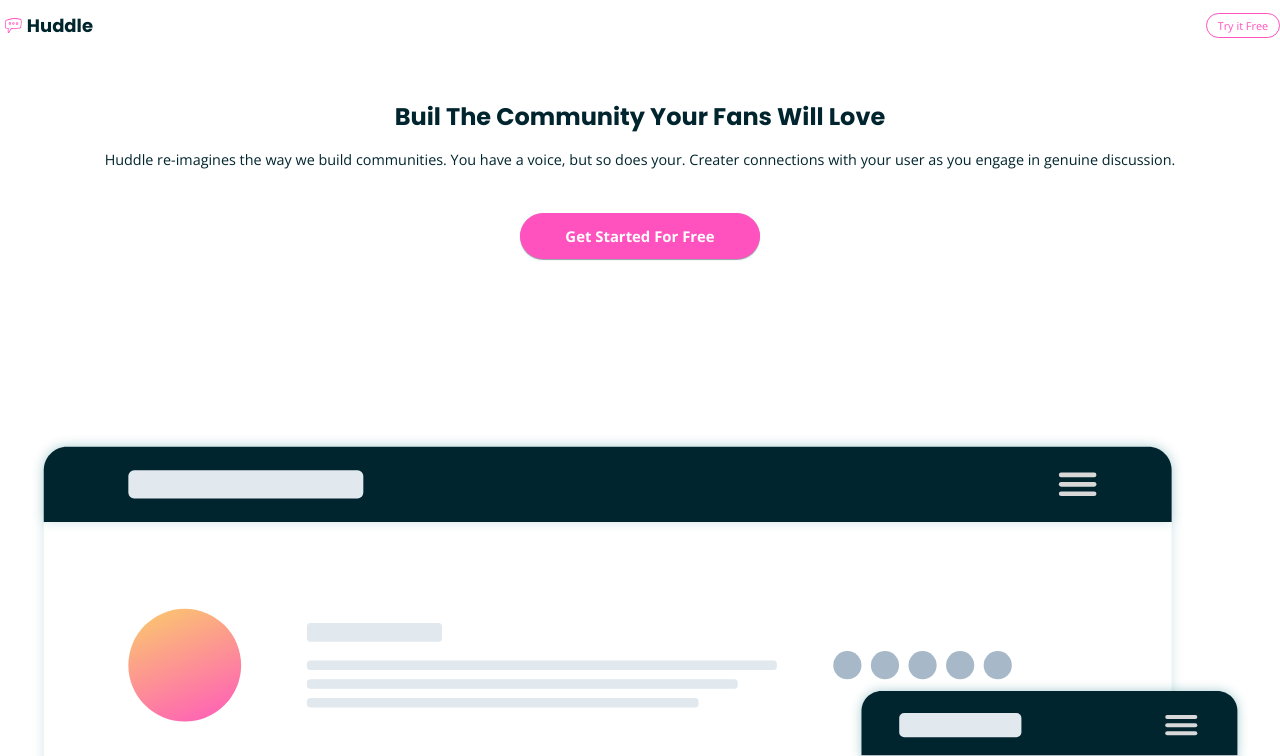
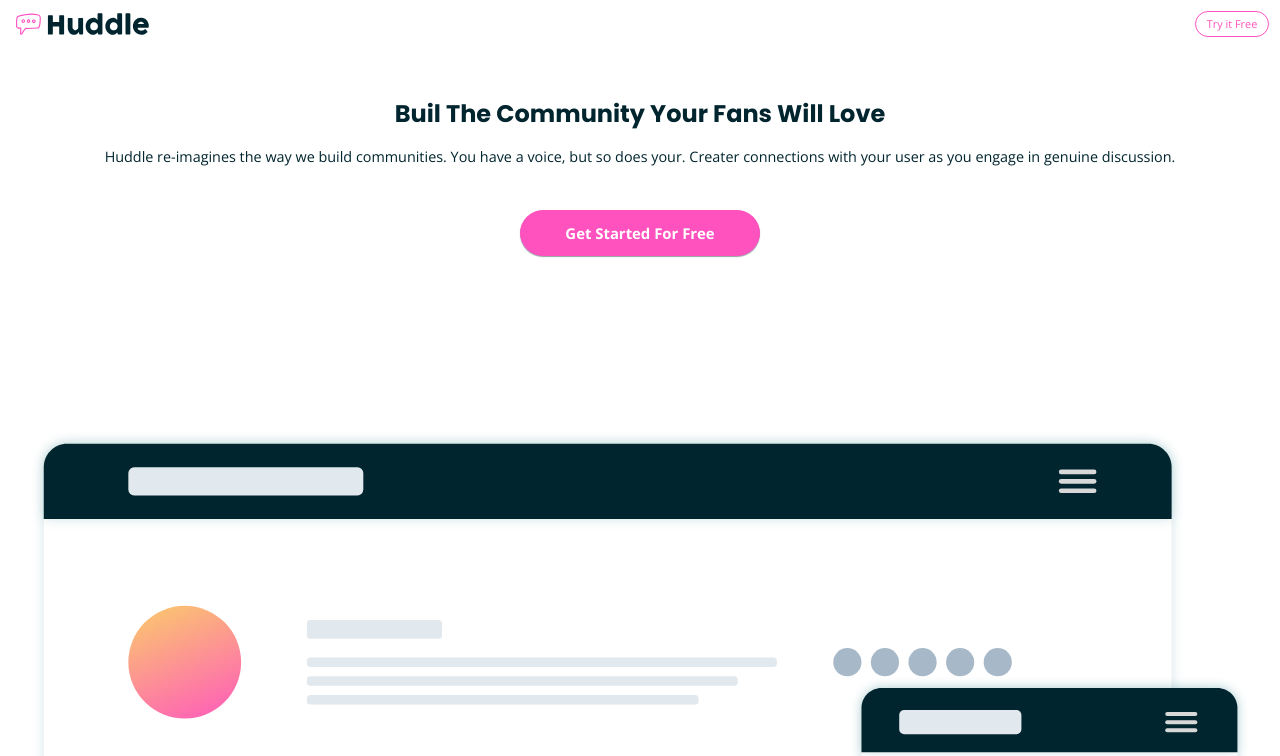
Before and after one commit to Pamsho09/Huddle-landing, a plain HTML site: page index.html in a window 1280 px wide. Shown: the top 756 px of the page. Drawn offline with nearby package versions, Linux system fonts and the light colour scheme.

Commit message:
version .0.6

```diff
--- a/index.html
+++ b/index.html
@@ -12,8 +12,8 @@
 
 <body>
     <header>
-        <div class="logo"><img src="images/icon-messages.svg">
-            <h1>Huddle</h1>
+        <div class="logo"><img src="images/logo.svg">
+
         </div>
         <div class="try_free">
             <p class="try">Try it Free</p>
--- a/style.css
+++ b/style.css
@@ -31,9 +31,9 @@ header h1{
 
 display: flex;
 }
-.logo img{       width: 1.3em;
-    height: 0.9em;
-    margin: .3em;
+.logo img{       width: 8.3em;
+
+    margin-left: 1em;
 
 }
 .try_free{
@@ -42,7 +42,7 @@ display: flex;
 
     text-align: -webkit-right;
 }
-.try{    font-family: 'Open Sans', sans-serif;
+.try{       margin-right: 1em; font-family: 'Open Sans', sans-serif;
     font-weight: 400;
     font-size: 0.68em;
     padding: .4em 1em;
```
